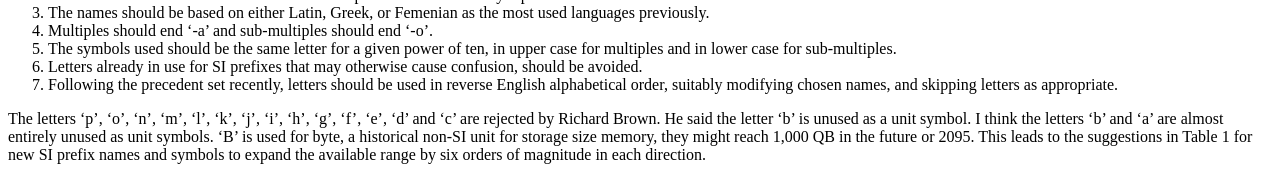
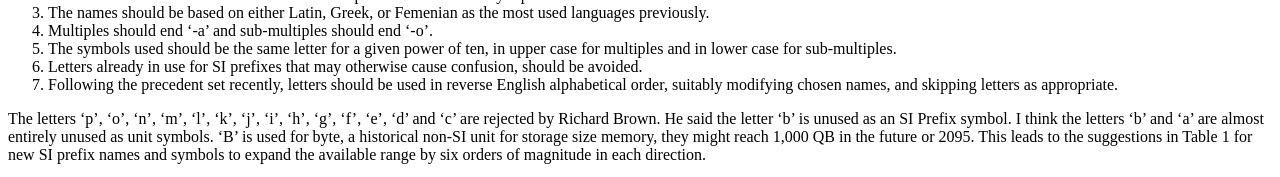
Before and after one commit to MultiArrest91/prefixes, a plain HTML site: page index.html in a window 1280 px wide. Shown: the part 455-632 px from the top of the page. Drawn offline with Linux system fonts and the light colour scheme.

Commit message:
Update index.html

```diff
--- a/index.html
+++ b/index.html
@@ -19,7 +19,7 @@
         <li>Letters already in use for SI prefixes that may otherwise cause confusion, should be avoided.</li>
         <li>Following the precedent set recently, letters should be used in reverse English alphabetical order, suitably modifying chosen names, and skipping letters as appropriate.</li>
     </ol>
-    <p>The letters ‘p’, ‘o’, ‘n’, ‘m’, ‘l’, ‘k’, ‘j’, ‘i’, ‘h’, ‘g’, ‘f’, ‘e’, ‘d’ and ‘c’ are rejected by Richard Brown. He said the letter ‘b’ is unused as a unit symbol. I think the letters ‘b’ and ‘a’ are almost entirely unused as unit symbols. ‘B’ is used for byte, a historical non-SI unit for storage size memory, they might reach 1,000 QB in the future or 2095. This leads to the suggestions in Table 1 for new SI prefix names and symbols to expand the available range by six orders of magnitude in each direction.</p>
+    <p>The letters ‘p’, ‘o’, ‘n’, ‘m’, ‘l’, ‘k’, ‘j’, ‘i’, ‘h’, ‘g’, ‘f’, ‘e’, ‘d’ and ‘c’ are rejected by Richard Brown. He said the letter ‘b’ is unused as an SI Prefix symbol. I think the letters ‘b’ and ‘a’ are almost entirely unused as unit symbols. ‘B’ is used for byte, a historical non-SI unit for storage size memory, they might reach 1,000 QB in the future or 2095. This leads to the suggestions in Table 1 for new SI prefix names and symbols to expand the available range by six orders of magnitude in each direction.</p>
     <table border="5px">
         <tr>
             <th style="width:120">Multiple</th>
```
